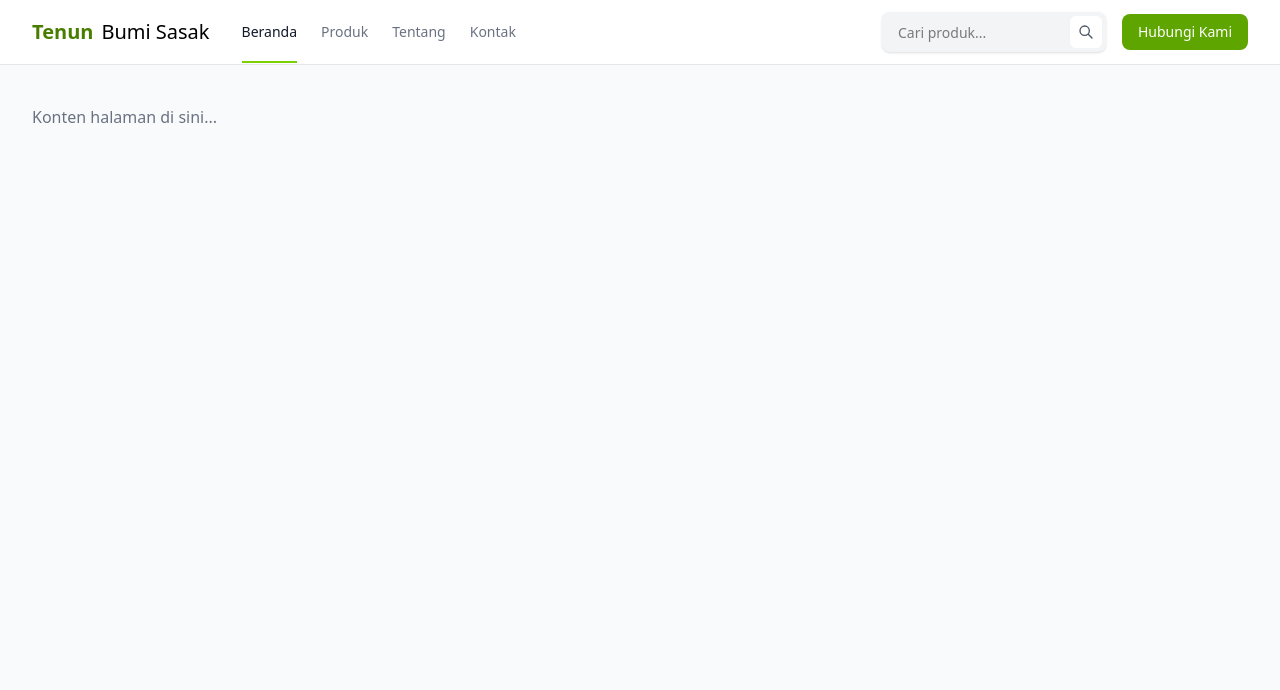
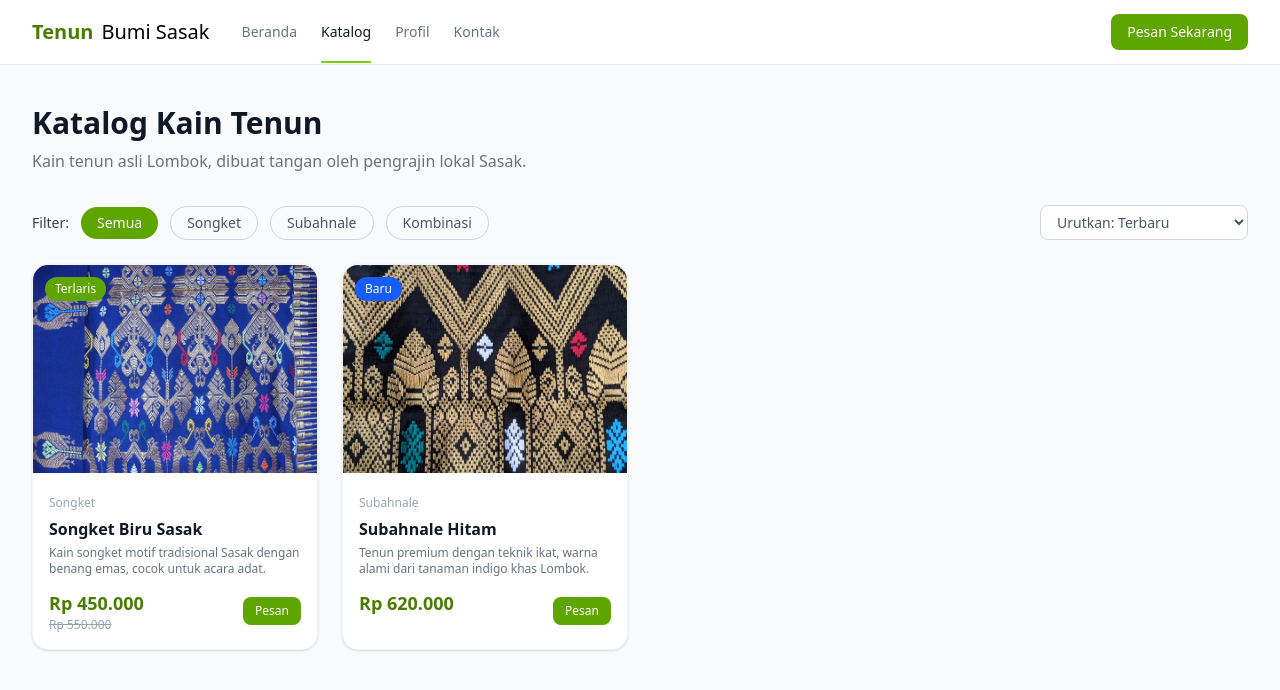
Before and after one commit to 4131yyu/tenun-bumi-sasak, a plain HTML site: page index.html in a window 1280 px wide. Drawn offline with nearby package versions, Linux system fonts and the light colour scheme.

Commit message:
feat: navbar

```diff
--- a/index.html
+++ b/index.html
@@ -4,7 +4,7 @@
     <meta charset="UTF-8" />
     <meta name="viewport" content="width=device-width, initial-scale=1.0" />
     <script src="https://cdn.jsdelivr.net/npm/@tailwindcss/browser@4"></script>
-    <title>Tenun Bumi Sasak</title>
+    <title>Katalog - Tenun Bumi Sasak</title>
   </head>
 
   <body class="bg-gray-50 dark:bg-gray-950">
@@ -14,88 +14,53 @@
       <div
         class="mx-auto flex h-16 max-w-7xl items-center gap-8 px-4 sm:px-6 lg:px-8"
       >
-        <a href="#" class="flex items-center gap-2 text-xl">
+        <a href="index.html" class="flex items-center gap-2 text-xl">
           <span class="font-bold text-lime-700 dark:text-lime-400">Tenun</span>
           <span class="font-medium dark:text-white">Bumi Sasak</span>
         </a>
-
         <div class="flex flex-1 items-center justify-end md:justify-between">
           <nav aria-label="Global" class="hidden md:block">
             <ul class="flex items-center gap-6 text-sm">
               <li>
                 <a
-                  class="border-b-2 border-lime-500 pb-5 text-sm font-medium text-gray-900 dark:border-lime-400 dark:text-white"
-                  href="#"
+                  class="text-gray-500 transition hover:text-gray-500/75 dark:text-white"
+                  href="index.html"
                   >Beranda</a
                 >
               </li>
               <li>
                 <a
-                  class="text-gray-500 transition hover:text-gray-500/75 dark:text-white dark:hover:text-white/75"
-                  href="#"
-                  >Produk</a
+                  class="border-b-2 border-lime-500 pb-5 text-sm font-medium text-gray-900 dark:border-lime-400 dark:text-white"
+                  href="katalog.html"
+                  >Katalog</a
                 >
               </li>
               <li>
                 <a
-                  class="text-gray-500 transition hover:text-gray-500/75 dark:text-white dark:hover:text-white/75"
-                  href="#"
-                  >Tentang</a
+                  class="text-gray-500 transition hover:text-gray-500/75 dark:text-white"
+                  href="profil.html"
+                  >Profil</a
                 >
               </li>
               <li>
                 <a
-                  class="text-gray-500 transition hover:text-gray-500/75 dark:text-white dark:hover:text-white/75"
-                  href="#"
+                  class="text-gray-500 transition hover:text-gray-500/75 dark:text-white"
+                  href="kontak.html"
                   >Kontak</a
                 >
               </li>
             </ul>
           </nav>
-
           <div class="flex items-center gap-4">
-            <div class="relative hidden sm:block">
-              <label class="sr-only" for="search">Search</label>
-              <input
-                class="h-10 w-full rounded-lg border-none bg-gray-100 ps-4 pe-10 text-sm shadow-sm sm:w-56 dark:bg-gray-800 dark:text-white"
-                id="search"
-                type="search"
-                placeholder="Cari produk..."
-              />
-              <button
-                type="button"
-                class="absolute end-1 top-1/2 -translate-y-1/2 rounded-md bg-white p-2 text-gray-600 transition hover:text-gray-700 dark:bg-gray-900 dark:text-gray-300 dark:hover:text-gray-200"
-              >
-                <span class="sr-only">Search</span>
-                <svg
-                  xmlns="http://www.w3.org/2000/svg"
-                  class="size-4"
-                  fill="none"
-                  viewBox="0 0 24 24"
-                  stroke="currentColor"
-                  stroke-width="2"
-                >
-                  <path
-                    stroke-linecap="round"
-                    stroke-linejoin="round"
-                    d="M21 21l-6-6m2-5a7 7 0 11-14 0 7 7 0 0114 0z"
-                  />
-                </svg>
-              </button>
-            </div>
-
             <a
-              href="#"
+              href="pesan.html"
               class="hidden shrink-0 rounded-lg bg-lime-600 px-4 py-2 text-sm font-medium text-white transition hover:bg-lime-700 sm:block"
+              >Pesan Sekarang</a
             >
-              Hubungi Kami
-            </a>
-
             <button
               id="menu-btn"
-              class="block rounded bg-gray-100 p-2.5 text-gray-600 transition hover:text-gray-600/75 md:hidden dark:bg-gray-800 dark:text-white dark:hover:text-white/75"
+              class="block rounded bg-gray-100 p-2.5 text-gray-600 md:hidden dark:bg-gray-800 dark:text-white"
             >
-              <span class="sr-only">Toggle menu</span>
               <svg
                 xmlns="http://www.w3.org/2000/svg"
                 class="size-5"
@@ -114,39 +79,182 @@
           </div>
         </div>
       </div>
-
-      <!-- Mobile menu -->
       <div
         id="mobile-menu"
         class="hidden border-t border-gray-200 bg-white md:hidden dark:border-gray-800 dark:bg-gray-900"
       >
         <nav class="flex flex-col gap-1 px-4 py-3">
           <a
-            href="#"
-            class="rounded-md px-3 py-2 text-sm font-medium text-gray-900 bg-gray-100 dark:text-white dark:bg-gray-800"
+            href="index.html"
+            class="rounded-md px-3 py-2 text-sm text-gray-500 hover:bg-gray-100 dark:text-white dark:hover:bg-gray-800"
             >Beranda</a
           >
           <a
-            href="#"
-            class="rounded-md px-3 py-2 text-sm text-gray-500 hover:bg-gray-100 dark:text-white dark:hover:bg-gray-800"
-            >Produk</a
+            href="katalog.html"
+            class="rounded-md px-3 py-2 text-sm font-medium text-gray-900 bg-gray-100 dark:text-white dark:bg-gray-800"
+            >Katalog</a
           >
           <a
-            href="#"
+            href="profil.html"
             class="rounded-md px-3 py-2 text-sm text-gray-500 hover:bg-gray-100 dark:text-white dark:hover:bg-gray-800"
-            >Tentang</a
+            >Profil</a
           >
           <a
-            href="#"
+            href="kontak.html"
             class="rounded-md px-3 py-2 text-sm text-gray-500 hover:bg-gray-100 dark:text-white dark:hover:bg-gray-800"
             >Kontak</a
+          >
+          <a
+            href="pesan.html"
+            class="rounded-md px-3 py-2 text-sm text-gray-500 hover:bg-gray-100 dark:text-white dark:hover:bg-gray-800"
+            >Pesan Sekarang</a
           >
         </nav>
       </div>
     </header>
 
     <main class="mx-auto max-w-7xl px-4 py-10 sm:px-6 lg:px-8">
-      <p class="text-gray-500 dark:text-gray-400">Konten halaman di sini...</p>
+      <!-- Hero katalog -->
+      <div class="mb-8">
+        <h1 class="text-3xl font-bold text-gray-900 dark:text-white">
+          Katalog Kain Tenun
+        </h1>
+        <p class="mt-2 text-gray-500 dark:text-gray-400">
+          Kain tenun asli Lombok, dibuat tangan oleh pengrajin lokal Sasak.
+        </p>
+      </div>
+
+      <!-- Filter & Sort -->
+      <div class="mb-6 flex flex-wrap items-center gap-3">
+        <span class="text-sm font-medium text-gray-700 dark:text-white"
+          >Filter:</span
+        >
+        <button
+          class="rounded-full bg-lime-600 px-4 py-1.5 text-sm font-medium text-white"
+        >
+          Semua
+        </button>
+        <button
+          class="rounded-full border border-gray-300 px-4 py-1.5 text-sm text-gray-600 hover:bg-gray-100 dark:border-gray-600 dark:text-white dark:hover:bg-gray-800"
+        >
+          Songket
+        </button>
+        <button
+          class="rounded-full border border-gray-300 px-4 py-1.5 text-sm text-gray-600 hover:bg-gray-100 dark:border-gray-600 dark:text-white dark:hover:bg-gray-800"
+        >
+          Subahnale
+        </button>
+
+        <button
+          class="rounded-full border border-gray-300 px-4 py-1.5 text-sm text-gray-600 hover:bg-gray-100 dark:border-gray-600 dark:text-white dark:hover:bg-gray-800"
+        >
+          Kombinasi
+        </button>
+
+        <div class="ml-auto">
+          <select
+            class="rounded-lg border border-gray-300 bg-white px-3 py-1.5 text-sm text-gray-600 dark:border-gray-600 dark:bg-gray-800 dark:text-white"
+          >
+            <option>Urutkan: Terbaru</option>
+            <option>Harga: Rendah ke Tinggi</option>
+            <option>Harga: Tinggi ke Rendah</option>
+            <option>Terpopuler</option>
+          </select>
+        </div>
+      </div>
+
+      <!-- Grid Produk -->
+      <div
+        class="grid grid-cols-1 gap-6 sm:grid-cols-2 lg:grid-cols-3 xl:grid-cols-4"
+      >
+        <!-- Card 1 -->
+        <div
+          class="group rounded-2xl bg-white shadow-sm border border-gray-100 overflow-hidden hover:shadow-md transition-shadow duration-300 dark:bg-gray-900 dark:border-gray-800"
+        >
+          <div class="relative overflow-hidden">
+            <img
+              src="assets/image/Songket Lombok 1.jpg"
+              alt="Kain Songket Biru"
+              class="w-full h-52 object-cover group-hover:scale-105 transition-transform duration-500"
+            />
+            <span
+              class="absolute top-3 left-3 rounded-full bg-lime-600 px-2.5 py-1 text-xs font-medium text-white"
+              >Terlaris</span
+            >
+          </div>
+          <div class="p-4">
+            <span class="text-xs text-gray-400 dark:text-gray-500"
+              >Songket</span
+            >
+            <h3 class="mt-1 font-semibold text-gray-900 dark:text-white">
+              Songket Biru Sasak
+            </h3>
+            <p
+              class="mt-1 text-xs text-gray-500 dark:text-gray-400 line-clamp-2"
+            >
+              Kain songket motif tradisional Sasak dengan benang emas, cocok
+              untuk acara adat.
+            </p>
+            <div class="mt-3 flex items-center justify-between">
+              <div>
+                <p class="text-lg font-bold text-lime-700 dark:text-lime-400">
+                  Rp 450.000
+                </p>
+                <p class="text-xs text-gray-400 line-through">Rp 550.000</p>
+              </div>
+              <a
+                href="pesan.html"
+                class="rounded-lg bg-lime-600 px-3 py-1.5 text-xs font-medium text-white hover:bg-lime-700 transition-colors"
+                >Pesan</a
+              >
+            </div>
+          </div>
+        </div>
+
+        <!-- Card 2 -->
+        <div
+          class="group rounded-2xl bg-white shadow-sm border border-gray-100 overflow-hidden hover:shadow-md transition-shadow duration-300 dark:bg-gray-900 dark:border-gray-800"
+        >
+          <div class="relative overflow-hidden">
+            <img
+              src="assets/image/Songket Subahnale.jpg"
+              alt="Kain Subahnale"
+              class="w-full h-52 object-cover group-hover:scale-105 transition-transform duration-500"
+            />
+            <span
+              class="absolute top-3 left-3 rounded-full bg-blue-600 px-2.5 py-1 text-xs font-medium text-white"
+              >Baru</span
+            >
+          </div>
+          <div class="p-4">
+            <span class="text-xs text-gray-400 dark:text-gray-500"
+              >Subahnale</span
+            >
+            <h3 class="mt-1 font-semibold text-gray-900 dark:text-white">
+              Subahnale Hitam
+            </h3>
+            <p
+              class="mt-1 text-xs text-gray-500 dark:text-gray-400 line-clamp-2"
+            >
+              Tenun premium dengan teknik ikat, warna alami dari tanaman indigo
+              khas Lombok.
+            </p>
+            <div class="mt-3 flex items-center justify-between">
+              <div>
+                <p class="text-lg font-bold text-lime-700 dark:text-lime-400">
+                  Rp 620.000
+                </p>
+                <p class="text-xs text-gray-400">&nbsp;</p>
+              </div>
+              <a
+                href="pesan.html"
+                class="rounded-lg bg-lime-600 px-3 py-1.5 text-xs font-medium text-white hover:bg-lime-700 transition-colors"
+                >Pesan</a
+              >
+            </div>
+          </div>
+        </div>
+      </div>
     </main>
 
     <script>
```
Also changed, not shown: assets/image/Songket Lombok 1.jpg (added), assets/image/Songket Subahnale.jpg (added), components/footer.html (deleted), components/navbar.html (deleted), 1 other file.
